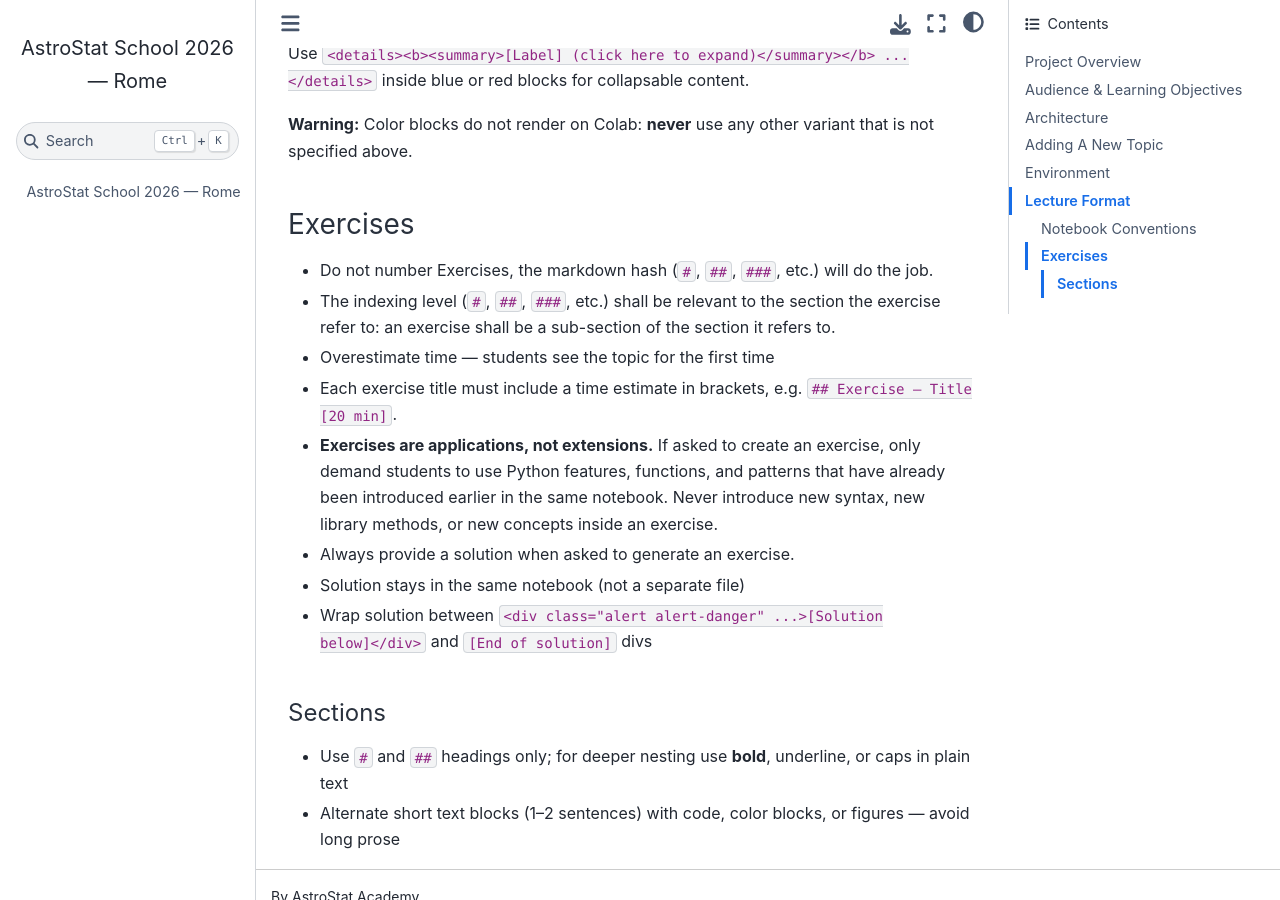
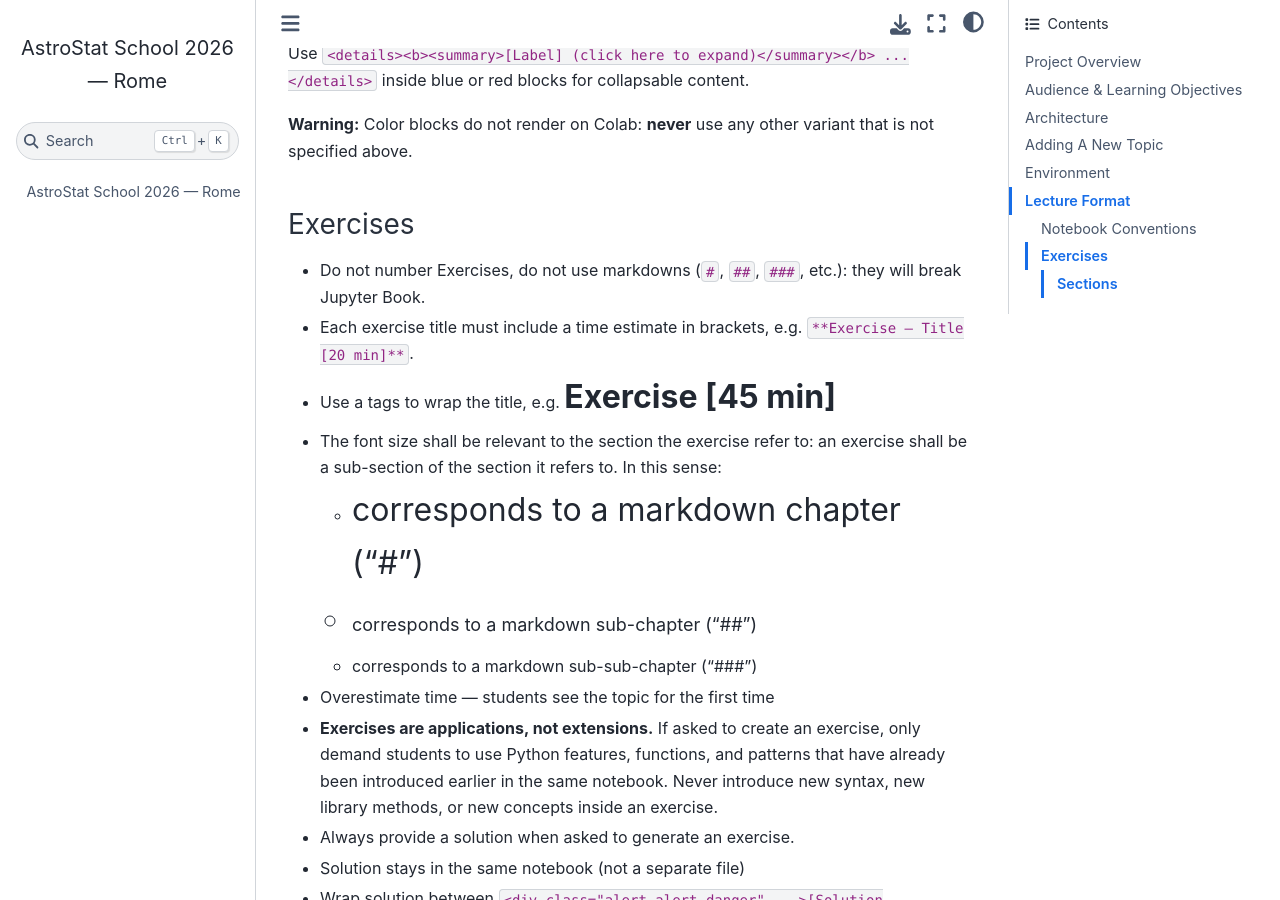
Before and after one commit to AstroStat-Academy/astrostat-school-7, a Jupyter Book: the page built from Template_Notebook/AGENTS.md, in a window 1280 px wide and 900 px high, scrolled down 7104 px. Built offline with Jupyter Book 1.0.4 settings and Sphinx 7.4.7 and the Sphinx Book theme 1.1.4, drawn with Linux system fonts in a browser that asks for light colours; pages that are not in the unit, such as notebooks, are missing from menus.

Commit message:
Fixed Exercise titles

```diff
--- a/Template_Notebook/AGENTS.md
+++ b/Template_Notebook/AGENTS.md
@@ -182,10 +182,16 @@ Use `<details><b><summary>[Label] (click here to expand)</summary></b> ... </det
 **Warning:** Color blocks do not render on Colab: **never** use any other variant that is not specified above.
 
 ### Exercises
-- Do not number Exercises, the markdown hash (`#`, `##`, `###`, etc.) will do the job.
-- The indexing level (`#`, `##`, `###`, etc.) shall be relevant to the section the exercise refer to: an exercise shall be a sub-section of the section it refers to.
+- Do not number Exercises, do not use markdowns (`#`, `##`, `###`, etc.): they will break Jupyter Book.
+- Each exercise title must include a time estimate in brackets, e.g. `**Exercise — Title [20 min]**`.
+- Use a <font size=...></font> tags to wrap the title, e.g. <font size=6>**Exercise [45 min]**</font>
+- The font size shall be relevant to the section the exercise refer to: an exercise shall be a sub-section of the section it refers to.
+  In this sense:
+  - <font size=6> corresponds to a markdown chapter ("#")
+  - <font size=4> corresponds to a markdown sub-chapter ("##")
+  - <font size=3> corresponds to a markdown sub-sub-chapter ("###")
 - Overestimate time — students see the topic for the first time
-- Each exercise title must include a time estimate in brackets, e.g. `## Exercise — Title [20 min]`.
+
 - **Exercises are applications, not extensions.** If asked to create an exercise, only demand students to use Python features, functions, and patterns that have already been introduced earlier in the same notebook. Never introduce new syntax, new library methods, or new concepts inside an exercise.
 - Always provide a solution when asked to generate an exercise.
 - Solution stays in the same notebook (not a separate file)
```
Also changed, not shown: 1 other file.
